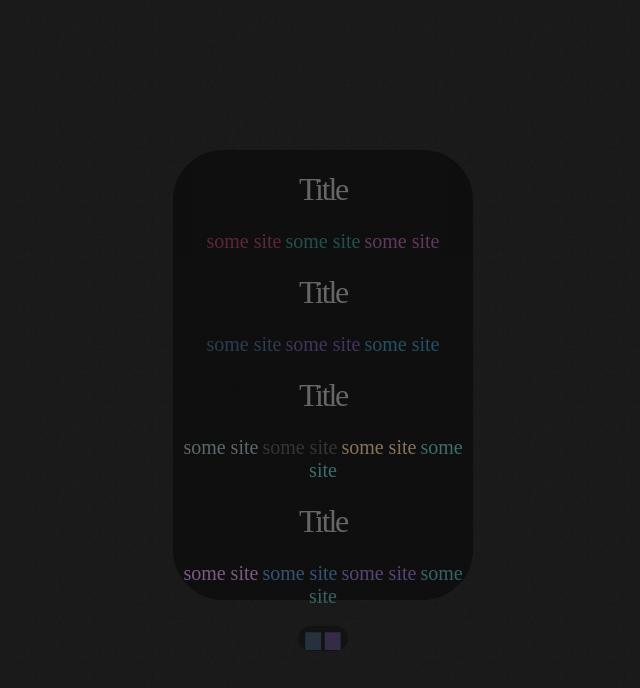
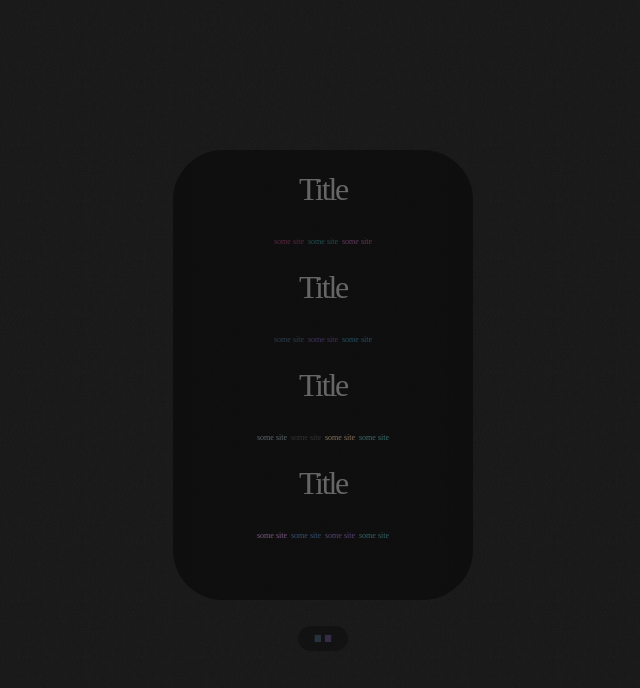
Before and after one commit to Louisblfb/homepage, a plain HTML site: page index.html in a window 1280 px wide. Shown: the whole page, without its empty margins (317-957 px from the left). Drawn offline with Linux system fonts and the light colour scheme; a web font is replaced by a local one.

Commit message:
Update style.css

```diff
--- a/style.css
+++ b/style.css
@@ -50,7 +50,7 @@ h1 {
     text-align: center;
 }
 
-a {text-decoration: none; font-size: 20px;}
+a {text-decoration: none; font-size: 8px;}
 
 #s-con {
     width: 400px;
```
